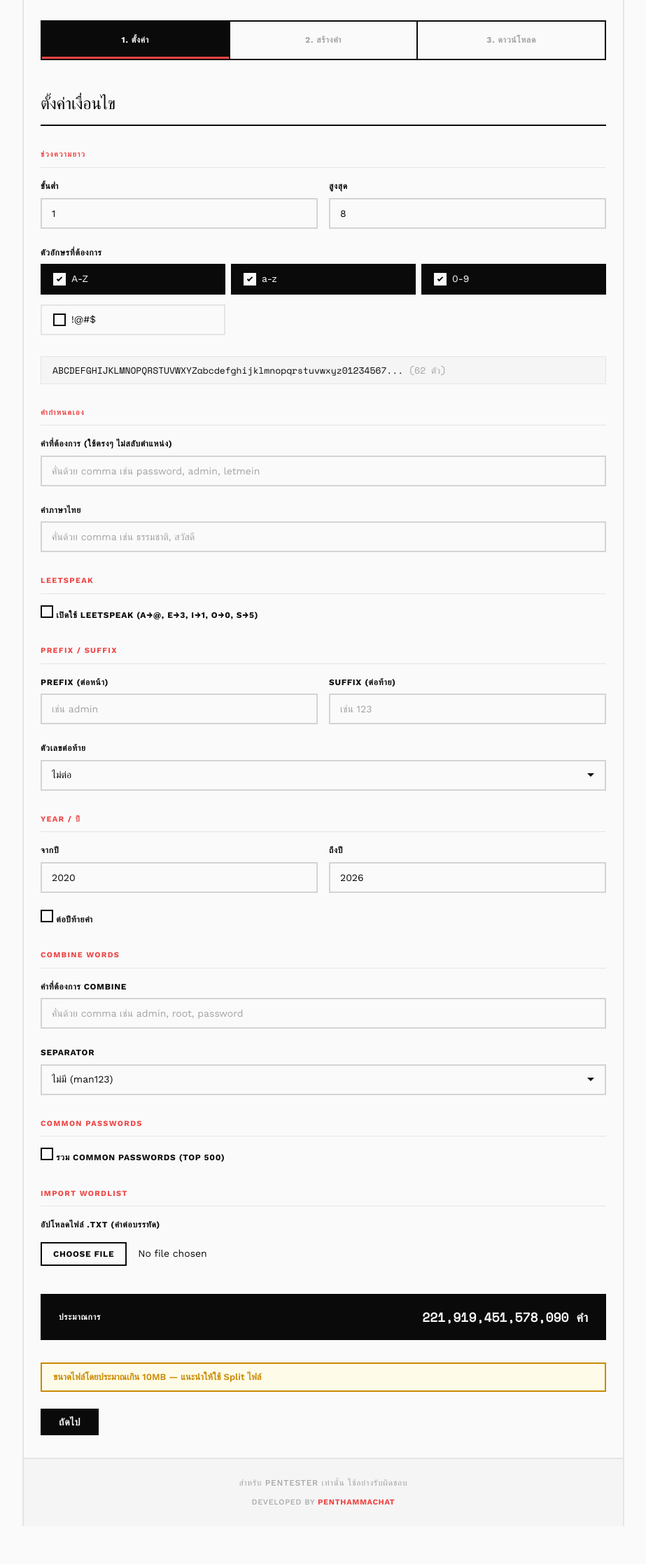
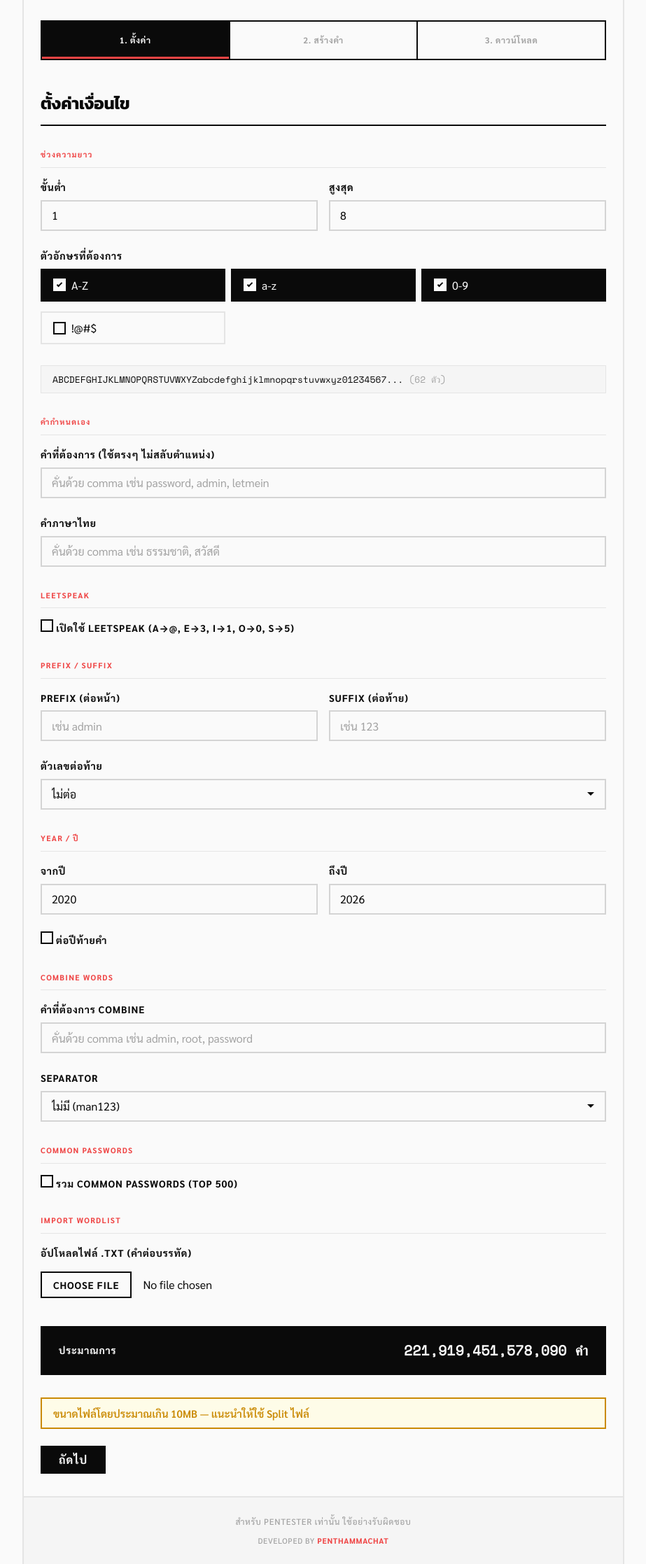
Before and after one commit to penthammachat-creator/Wordlist-Generator, a plain HTML site: page index.html in a window 1280 px wide. Shown: the part 171-2406 px from the top of the page at 70% size, without its empty margins (178-1101 px from the left). Before the commit the page ends 2352 px from the top, so only its background shows below. Drawn offline with nearby package versions, Linux system fonts and the light colour scheme.

Commit message:
Change Font and size font

```diff
--- a/css/styles.css
+++ b/css/styles.css
@@ -1,5 +1,5 @@
 /* VoiceBox Design System — Bold, editorial, magazine-style */
-@import url('https://fonts.googleapis.com/css2?family=Archivo+Black&family=Work+Sans:wght@400;500;600;700&family=Space+Mono&display=swap');
+@import url('https://fonts.googleapis.com/css2?family=Kanit:wght@400;700;900&family=Sarabun:wght@400;500;600;700&family=Noto+Sans+Thai:wght@400;500;600;700&family=Space+Mono&display=swap');
 
 :root {
     /* Brand Palette */
@@ -28,8 +28,8 @@
     --error: #EF4444;
 
     /* Typography */
-    --font-display: 'Archivo Black', Impact, 'Arial Black', sans-serif;
-    --font-body: 'Work Sans', -apple-system, 'Segoe UI', Helvetica, sans-serif;
+    --font-display: 'Kanit', 'Noto Sans Thai', Impact, 'Arial Black', sans-serif;
+    --font-body: 'Sarabun', 'Noto Sans Thai', -apple-system, 'Segoe UI', Helvetica, sans-serif;
     --font-mono: 'Space Mono', 'Courier New', Consolas, monospace;
 
     /* Spacing */
@@ -51,7 +51,7 @@
 
 body {
     font-family: var(--font-body);
-    font-size: 16px;
+    font-size: 18px;
     font-weight: 400;
     line-height: 1.7;
     color: var(--text-primary);
@@ -91,7 +91,7 @@ header .overline {
 header h1 {
     font-family: var(--font-display);
     font-size: 38px;
-    font-weight: 400;
+    font-weight: 900;
     line-height: 1.1;
     letter-spacing: -0.02em;
     margin-bottom: var(--space-sm);
@@ -175,7 +175,7 @@ main {
 h2 {
     font-family: var(--font-display);
     font-size: 24px;
-    font-weight: 400;
+    font-weight: 700;
     line-height: 1.2;
     letter-spacing: -0.01em;
     color: var(--text-primary);
@@ -192,7 +192,7 @@ h2 {
 label {
     display: block;
     font-family: var(--font-body);
-    font-size: 12px;
+    font-size: 14px;
     font-weight: 700;
     text-transform: uppercase;
     letter-spacing: 0.06em;
@@ -210,7 +210,7 @@ select {
     border-radius: 0;
     padding: 8px 14px;
     font-family: var(--font-body);
-    font-size: 14px;
+    font-size: 16px;
     font-weight: 400;
     color: var(--text-primary);
     transition: border-color 0.15s ease;
@@ -264,7 +264,7 @@ select {
     font-weight: 400;
     text-transform: none;
     letter-spacing: normal;
-    font-size: 14px;
+    font-size: 16px;
     cursor: pointer;
     padding: var(--space-sm) var(--space-md);
     border: 2px solid var(--border-subtle);
@@ -339,7 +339,7 @@ input[type="checkbox"]:focus {
 /* === BUTTONS === */
 button {
     font-family: var(--font-body);
-    font-size: 14px;
+    font-size: 16px;
     font-weight: 700;
     text-transform: uppercase;
     letter-spacing: 0.06em;
@@ -435,7 +435,7 @@ button:disabled {
 
 .progress-text {
     font-family: var(--font-mono);
-    font-size: 14px;
+    font-size: 16px;
     text-align: center;
     color: var(--text-primary);
     margin-top: var(--space-sm);
@@ -454,7 +454,7 @@ button:disabled {
     padding: var(--space-md) var(--space-lg);
     text-align: center;
     font-family: var(--font-body);
-    font-size: 14px;
+    font-size: 16px;
     color: var(--text-secondary);
 }
 
@@ -583,7 +583,7 @@ footer .developer strong {
 }
 
 .estimate-label {
-    font-size: 12px;
+    font-size: 14px;
     font-weight: 700;
     text-transform: uppercase;
     letter-spacing: 0.06em;
@@ -591,13 +591,13 @@ footer .developer strong {
 
 .estimate-value {
     font-family: var(--font-mono);
-    font-size: 18px;
+    font-size: 20px;
     font-weight: 700;
 }
 
 /* === ERROR TEXT === */
 .error-text {
-    font-size: 13px;
+    font-size: 15px;
     font-weight: 600;
     color: var(--error);
     padding: var(--space-sm) var(--space-md);
@@ -612,7 +612,7 @@ footer .developer strong {
 
 .preview-text {
     font-family: var(--font-mono);
-    font-size: 12px;
+    font-size: 14px;
     line-height: 1.6;
     max-height: 240px;
     overflow-y: auto;
@@ -625,14 +625,14 @@ footer .developer strong {
 
 /* === HELPER TEXT === */
 .helper-text {
-    font-size: 12px;
+    font-size: 14px;
     color: var(--text-tertiary);
     margin-top: 4px;
 }
 
 /* === SIZE WARNING === */
 .size-warning {
-    font-size: 13px;
+    font-size: 15px;
     font-weight: 600;
     color: var(--warning);
     padding: var(--space-sm) var(--space-md);
@@ -644,13 +644,13 @@ footer .developer strong {
 /* === FILE INPUT === */
 input[type="file"] {
     font-family: var(--font-body);
-    font-size: 14px;
+    font-size: 16px;
     padding: var(--space-sm) 0;
 }
 
 input[type="file"]::file-selector-button {
     font-family: var(--font-body);
-    font-size: 12px;
+    font-size: 14px;
     font-weight: 700;
     text-transform: uppercase;
     letter-spacing: 0.06em;
```
